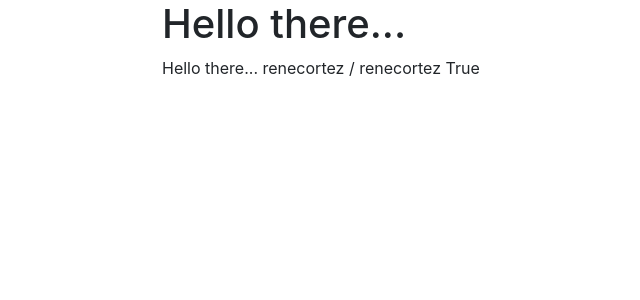
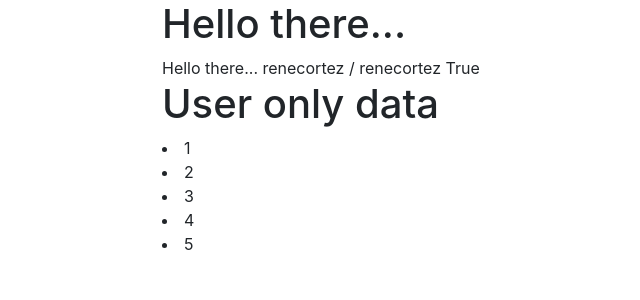
Before and after one commit to rcortezk9/try_django, a Django app: page / in a window 1280 px wide. Shown: the top 300 px of the page, without its empty margins (208-848 px from the left). Run offline with Django 3.2, Linux system fonts and the light colour scheme; a user stored in the database is signed in; some libraries are stand-ins or nearby versions.

Commit message:
Added template tags

```diff
--- a/templates/home.html
+++ b/templates/home.html
@@ -11,5 +11,11 @@
     {{ user }}
 
     {{ user.is_authenticated }}
+    {% if user.is_authenticated %}
+        <h1>User only data</h1>
+            {% for a in my_list %}
+                <li>{{ a }}</li>
+            {% endfor %}
+    {% endif %}
 
 {% endblock %}
--- a/try_django/views.py
+++ b/try_django/views.py
@@ -6,7 +6,7 @@ from django.template.loader import get_template
 
 def home_page(request):
     my_title = "Hello there..."
-    context = {"title": my_title}
+    context = {"title": my_title, "my_list": [1, 2, 3, 4, 5]}
     # doc = "<h1>{title}</h1>".format(title=my_title)
     # django_rendered_doc = "<h1>{{title}}</h1>".format(title=my_title)
     return render(request, "home.html", context)
```
